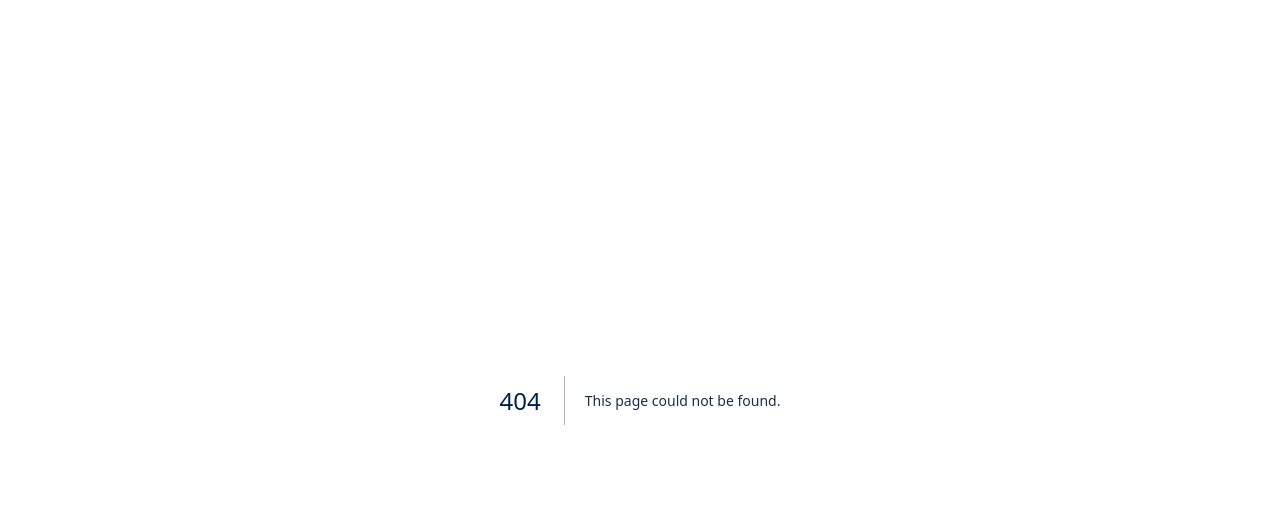
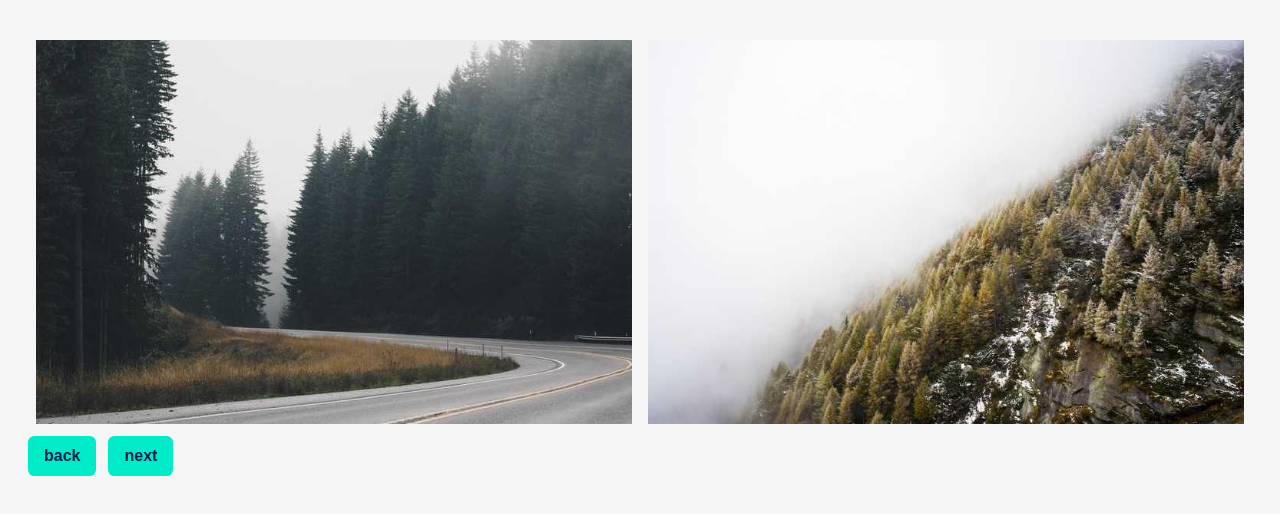
Before and after one commit to desteban/keyStore, a Next.js app: page /slide in a window 1280 px wide. Before the commit this address had no page. Shown: the top 514 px of the page. Built offline with nearby package versions, Linux system fonts and the light colour scheme.

Commit message:
Add 2-column layouts for the Multi-column carousel

```diff
--- a/src/app/components/Slides.tsx
+++ b/src/app/components/Slides.tsx
@@ -15,7 +15,7 @@ export default function Slides() {
 				id="offer"
 				interval={3000000}
 				className="mt-4 h-56 md:h-96"
-				scrollType="smooth"
+				scrollType="simply"
 			>
 				<CarouselImage alt="random" src={image1.src} />
 				<CarouselItem>
@@ -29,11 +29,7 @@ export default function Slides() {
 						</p>
 					</div>
 				</CarouselItem>
-				<CarouselItem>
-					<figure className="w-full h-full">
-						<img alt="random" src={image2.src} className="w-full object-cover" />
-					</figure>
-				</CarouselItem>
+				<CarouselImage alt="random" src={image2.src} />
 				<CarouselImage alt="random" src={image3.src} />
 				<CarouselImage alt="random" src={image4.src} />
 			</Carrousel>
--- /dev/null
+++ b/src/app/slide/page.tsx
@@ -0,0 +1,31 @@
+import image1 from '@assets/1.jpg';
+import image2 from '@assets/2.jpg';
+import image3 from '@assets/3.jpg';
+import image4 from '@assets/4.jpg';
+import MultiColumnCarousel from '@/components/ui/Carrousel/MultiColumnCarousel/MultiColumnCarousel';
+
+export default function page() {
+	return (
+		<main className="container mx-auto px-7 py-10">
+			<div>
+				<MultiColumnCarousel columns={2} className="h-96">
+					<picture>
+						<img src={image1.src} alt="random" className="w-full h-full object-cover" />
+					</picture>
+
+					<picture>
+						<img src={image2.src} alt="random" className="w-full h-full object-cover" />
+					</picture>
+
+					<picture>
+						<img src={image3.src} alt="random" className="w-full h-full object-cover" />
+					</picture>
+
+					<picture>
+						<img src={image4.src} alt="random" className="w-full h-full object-cover" />
+					</picture>
+				</MultiColumnCarousel>
+			</div>
+		</main>
+	);
+}
--- /dev/null
+++ b/src/components/ui/Carrousel/MultiColumnCarousel/MultiColumnCarousel.tsx
@@ -0,0 +1,64 @@
+'use client';
+
+import { Button } from '../../Button/Button';
+import styles from './styles.module.css';
+import { Children, useEffect, useRef, useState } from 'react';
+
+interface Props {
+	children: React.ReactNode;
+	columns: number;
+	className?: string;
+}
+
+export default function MultiColumnCarousel({ children, columns, className }: Props) {
+	const size = Children.count(children);
+	const totalScroll = Math.ceil(size / columns);
+	const [currentItem, setCurrentItem] = useState(0);
+	const carouselInner = useRef<HTMLDivElement>(null);
+
+	useEffect(() => {
+		simplyScroll();
+	}, [currentItem]);
+
+	const simplyScroll = () => {
+		if (carouselInner.current) {
+			carouselInner.current.style.transform = `translateX(-${currentItem * 100}%)`;
+		}
+	};
+
+	const Prev = () => {
+		let slide = currentItem - 1;
+		console.log(slide);
+
+		if (slide < 0) {
+			console.log('total', totalScroll);
+
+			slide = totalScroll - 1;
+		}
+
+		setCurrentItem(slide);
+	};
+
+	const Next = () => {
+		let slide = currentItem + 1;
+		if (slide >= totalScroll) {
+			slide = 0;
+		}
+
+		setCurrentItem(slide);
+	};
+
+	return (
+		<div className="">
+			<div className={[styles.container, className].join(' ')}>
+				<div className={`${styles.carousel}`} ref={carouselInner}>
+					{children}
+				</div>
+			</div>
+			<div className="space-x-3 mt-3">
+				<Button onClick={Prev}>back</Button>
+				<Button onClick={Next}>next</Button>
+			</div>
+		</div>
+	);
+}
--- /dev/null
+++ b/src/components/ui/Carrousel/MultiColumnCarousel/styles.module.css
@@ -0,0 +1,44 @@
+.container {
+	position: relative;
+	width: 100%;
+	overflow: hidden;
+}
+
+.carousel {
+	width: 100%;
+	height: 100%;
+	overflow-x: auto;
+	white-space: nowrap;
+	transition: all ease-in 400ms;
+}
+
+.item,
+.carousel > * {
+	width: 70%;
+	height: 100%;
+	display: inline-block;
+	padding: 0px 0.5rem;
+	overflow: hidden;
+	position: relative;
+	overflow: hidden;
+}
+
+@media screen and (min-width: 1024px) {
+	.carousel {
+		display: flex;
+		flex-wrap: nowrap;
+		width: auto;
+		overflow-x: visible;
+		/* display: flex;
+		flex-wrap: nowrap;
+		transition: all ease-out 400ms;
+		background-color: red;
+		overflow-x: visible; */
+	}
+
+	.item,
+	.carousel > * {
+		min-width: 50%;
+		display: block;
+	}
+}
```
Also changed, not shown: src/components/ui/Carrousel/stylesSimply.module.css (deleted, +0 -38 lines).
